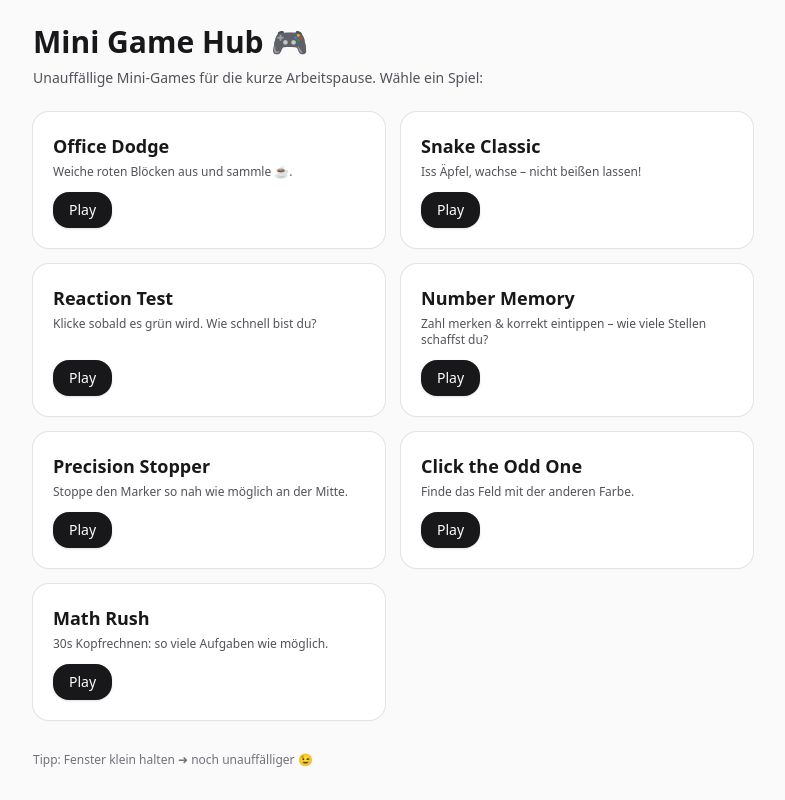
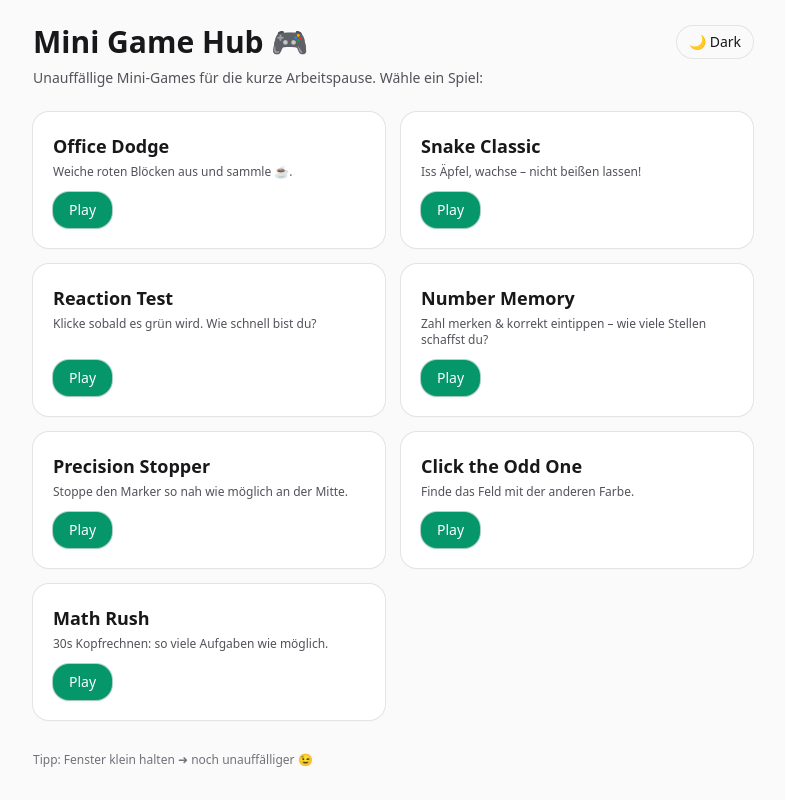
Before and after one commit to yipe38/GamesHub, a React (Vite) app: page / in a window 1280 px wide. Shown: the whole page, without its empty margins (247-1032 px from the left). Built offline with nearby package versions, Linux system fonts and the light colour scheme.

Commit message:
Update App.jsx

```diff
--- a/src/App.jsx
+++ b/src/App.jsx
@@ -1,4 +1,4 @@
-import React, { useState } from "react";
+import React, { useEffect, useState } from "react";
 import OfficeDodge from "./games/OfficeDodge.jsx";
 import SnakeGame from "./games/SnakeGame.jsx";
 import ReactionTest from "./games/ReactionTest.jsx";
@@ -6,24 +6,29 @@ import NumberMemory from "./games/NumberMemory.jsx";
 import PrecisionStopper from "./games/PrecisionStopper.jsx";
 import ClickTheOddOne from "./games/ClickTheOddOne.jsx";
 import MathRush from "./games/MathRush.jsx";
+import Button from "./components/Button.jsx";
 
-function Button({ children, onClick, variant = "default" }) {
-  const base =
-    "rounded-2xl px-4 py-2 text-sm font-medium shadow active:translate-y-[1px] transition";
-  const variants = {
-    default: "bg-zinc-900 text-white hover:bg-zinc-800",
-    subtle: "bg-zinc-100 text-zinc-900 hover:bg-zinc-200",
-  };
+function ThemeToggle() {
+  const [isDark, setIsDark] = useState(() =>
+    document.documentElement.classList.contains("dark")
+  );
+
+  useEffect(() => {
+    document.documentElement.classList.toggle("dark", isDark);
+    try {
+      localStorage.setItem("theme", isDark ? "dark" : "light");
+    } catch {}
+  }, [isDark]);
+
   return (
-    <button onClick={onClick} className={base + " " + variants[variant]}>
-      {children}
-    </button>
+    <Button variant="ghost" onClick={() => setIsDark((v) => !v)} size="sm">
+      {isDark ? "☀️ Light" : "🌙 Dark"}
+    </Button>
   );
 }
 
 export default function App() {
   const [currentGame, setCurrentGame] = useState(null);
-
   const handleBack = () => setCurrentGame(null);
 
   if (currentGame === "office") return <OfficeDodge onBack={handleBack} />;
@@ -36,10 +41,14 @@ export default function App() {
 
   return (
     <div className="min-h-screen w-full max-w-3xl mx-auto p-6">
-      <h1 className="text-3xl font-bold mb-2">Mini Game Hub 🎮</h1>
-      <p className="text-sm text-zinc-600 mb-6">
+      <div className="flex items-center justify-between mb-2">
+        <h1 className="text-3xl font-bold">Mini Game Hub 🎮</h1>
+        <ThemeToggle />
+      </div>
+      <p className="text-sm text-zinc-600 dark:text-zinc-400 mb-6">
         Unauffällige Mini-Games für die kurze Arbeitspause. Wähle ein Spiel:
       </p>
+
       <div className="grid sm:grid-cols-2 gap-4">
         <Card
           title="Office Dodge"
@@ -73,11 +82,12 @@ export default function App() {
         />
         <Card
           title="Math Rush"
-          desc="30s Kopf­rechnen: so viele Aufgaben wie möglich."
+          desc="30s Kopfrechnen: so viele Aufgaben wie möglich."
           onClick={() => setCurrentGame("math")}
         />
       </div>
-      <div className="mt-8 text-xs text-zinc-500">
+
+      <div className="mt-8 text-xs text-zinc-500 dark:text-zinc-400">
         Tipp: Fenster klein halten ➜ noch unauffälliger 😉
       </div>
     </div>
@@ -86,11 +96,11 @@ export default function App() {
 
 function Card({ title, desc, onClick }) {
   return (
-    <div className="rounded-2xl bg-white ring-1 ring-zinc-200 p-5 shadow-sm flex flex-col">
+    <div className="rounded-2xl bg-white dark:bg-zinc-900 ring-1 ring-zinc-200 dark:ring-zinc-800 p-5 shadow-sm flex flex-col text-zinc-900 dark:text-zinc-100">
       <div className="text-lg font-semibold mb-1">{title}</div>
-      <p className="text-xs text-zinc-600 mb-3">{desc}</p>
+      <p className="text-xs text-zinc-600 dark:text-zinc-400 mb-3">{desc}</p>
       <div className="mt-auto">
-        <Button onClick={onClick}>Play</Button>
+        <Button variant="primary" onClick={onClick} size="md">Play</Button>
       </div>
     </div>
   );
```
